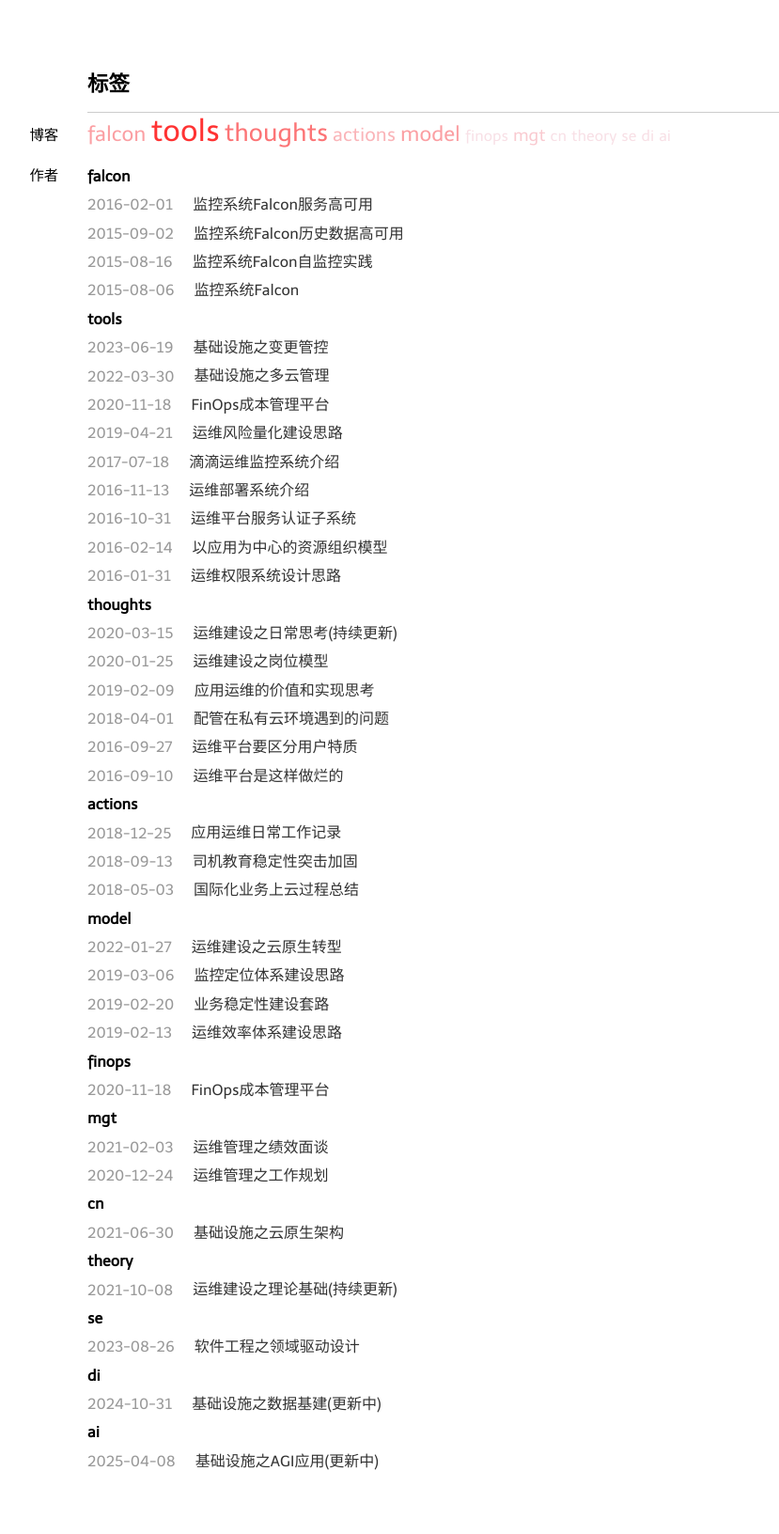
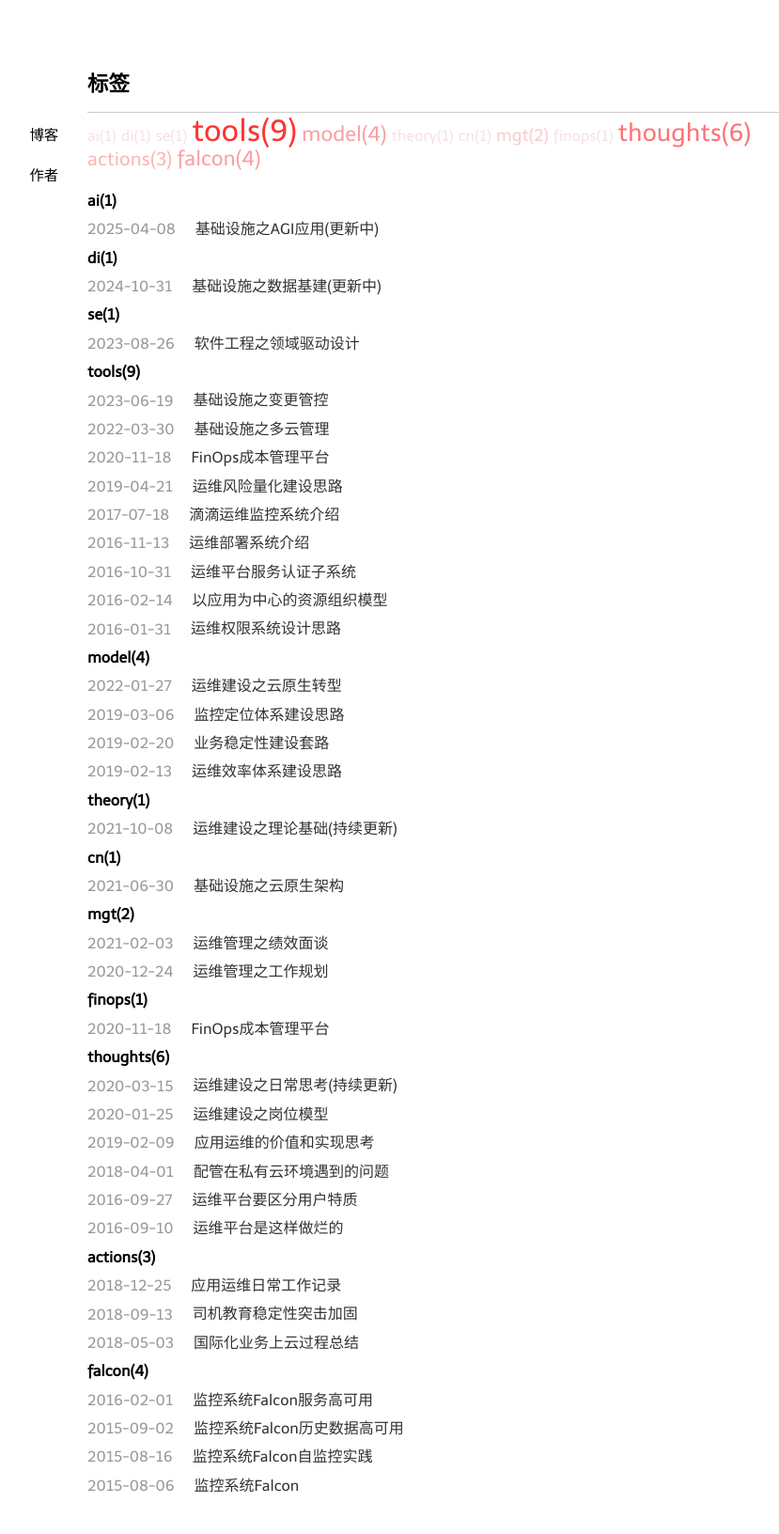
Before and after one commit to niean/niean.github.io, a Jekyll site: the page built from tags/index.md, in a window 1280 px wide. Shown: the whole page at 94% size, without its empty margins (172-1001 px from the left). Built offline with Jekyll 4.4.1, drawn with Linux system fonts in a browser that asks for light colours; before the commit the page ends 1606 px from its top, so only the background shows below that.

Commit message:
样式调整-tsgs

```diff
--- a/tags/index.md
+++ b/tags/index.md
@@ -3,16 +3,39 @@ title: 标签
 layout: page
 ---
 
+{% assign tags_array = '' | split: '' %}
+{% for tag in site.tags %}
+  {% assign tag_name = tag[0] %}
+  {% assign tag_posts = tag[1] %}
+  {% assign sorted_tag_posts = tag_posts | sort: 'date' | reverse %}
+  {% assign latest_post = sorted_tag_posts | first %}
+  {% if latest_post.date %}
+    {% assign latest_date = latest_post.date | date: "%Y%m%d" %}
+  {% else %}
+    {% assign latest_date = "00000000" %}
+  {% endif %}
+  {% assign tag_entry = latest_date | append: '||' | append: tag_name %}
+  {% assign tags_array = tags_array | push: tag_entry %}
+{% endfor %}
+{% assign sorted_tags_array = tags_array | sort | reverse %}
+
 <div id='tag_cloud'>
-  {% for tag in site.tags %}
-  <a href="#{{ tag[0] }}" title="{{ tag[0] }}" rel="{{ tag[1].size }}">{{ tag[0] }}</a>
+  {% for tag_entry in sorted_tags_array %}
+    {% assign tag_parts = tag_entry | split: '||' %}
+    {% assign tag_name = tag_parts[1] %}
+    {% assign tag = site.tags[tag_name] %}
+    <a href="#{{ tag_name }}" title="{{ tag_name }}" rel="{{ tag.size }}">{{ tag_name }}({{ tag.size }})</a>
   {% endfor %}
 </div>
 
 <ul class="listing">
-  {% for tag in site.tags %}
-    <li class="listing-seperator" id="{{ tag[0] }}">{{ tag[0] }}</li>
-    {% for post in tag[1] %}
+  {% for tag_entry in sorted_tags_array %}
+    {% assign tag_parts = tag_entry | split: '||' %}
+    {% assign tag_name = tag_parts[1] %}
+    {% assign tag = site.tags[tag_name] %}
+    <li class="listing-seperator" id="{{ tag_name }}">{{ tag_name }}({{ tag.size }})</li>
+    {% assign sorted_posts = tag | sort: 'date' | reverse %}
+    {% for post in sorted_posts %}
     <li class="listing-item">
       <time datetime="{{ post.date | date:"%Y-%m-%d" }}">{{ post.date | date:"%Y-%m-%d" }}</time>
       <a href="{{ site.url }}{{ post.url }}" title="{{ post.title }}">{{ post.title }}</a>
```
